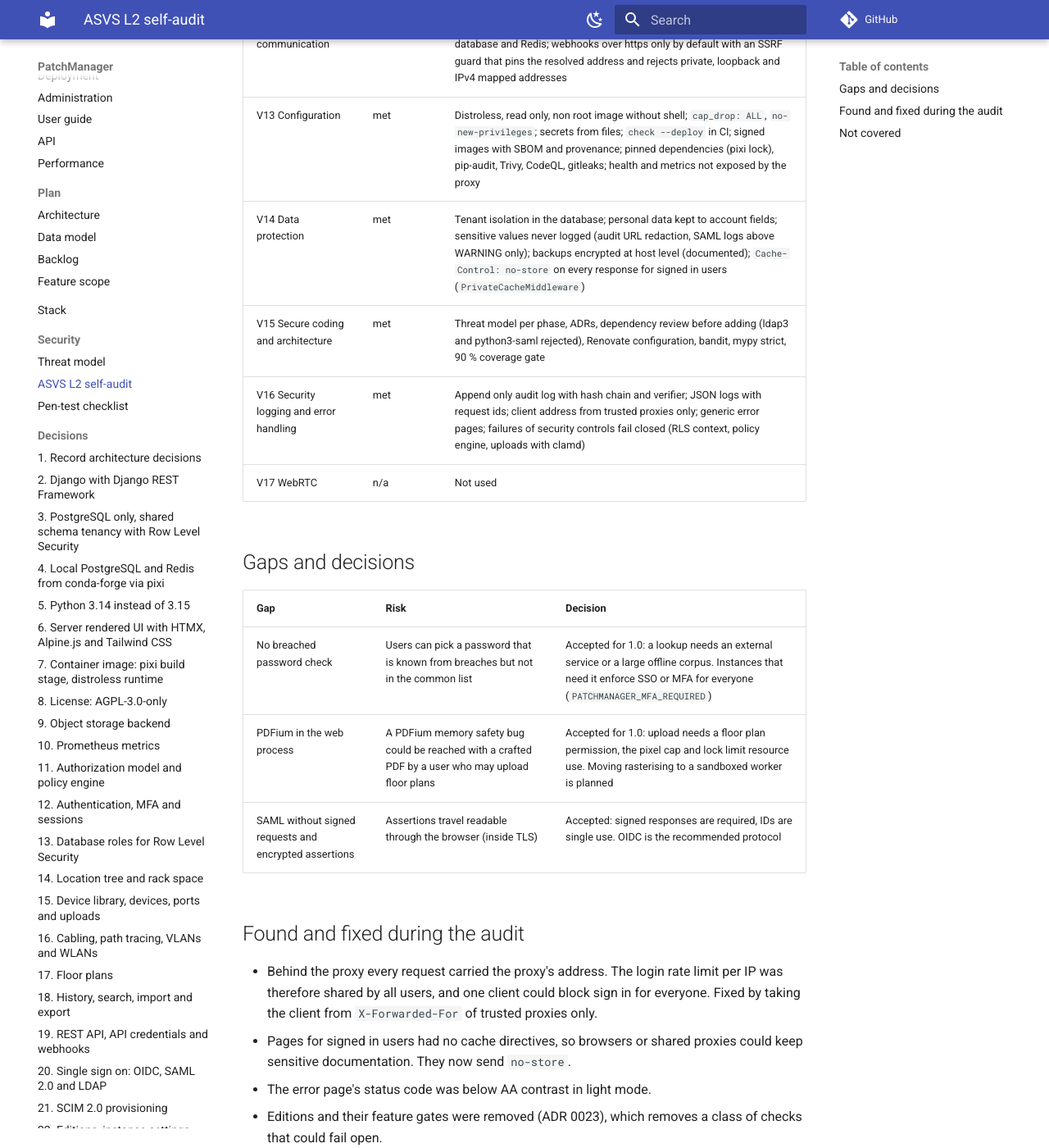
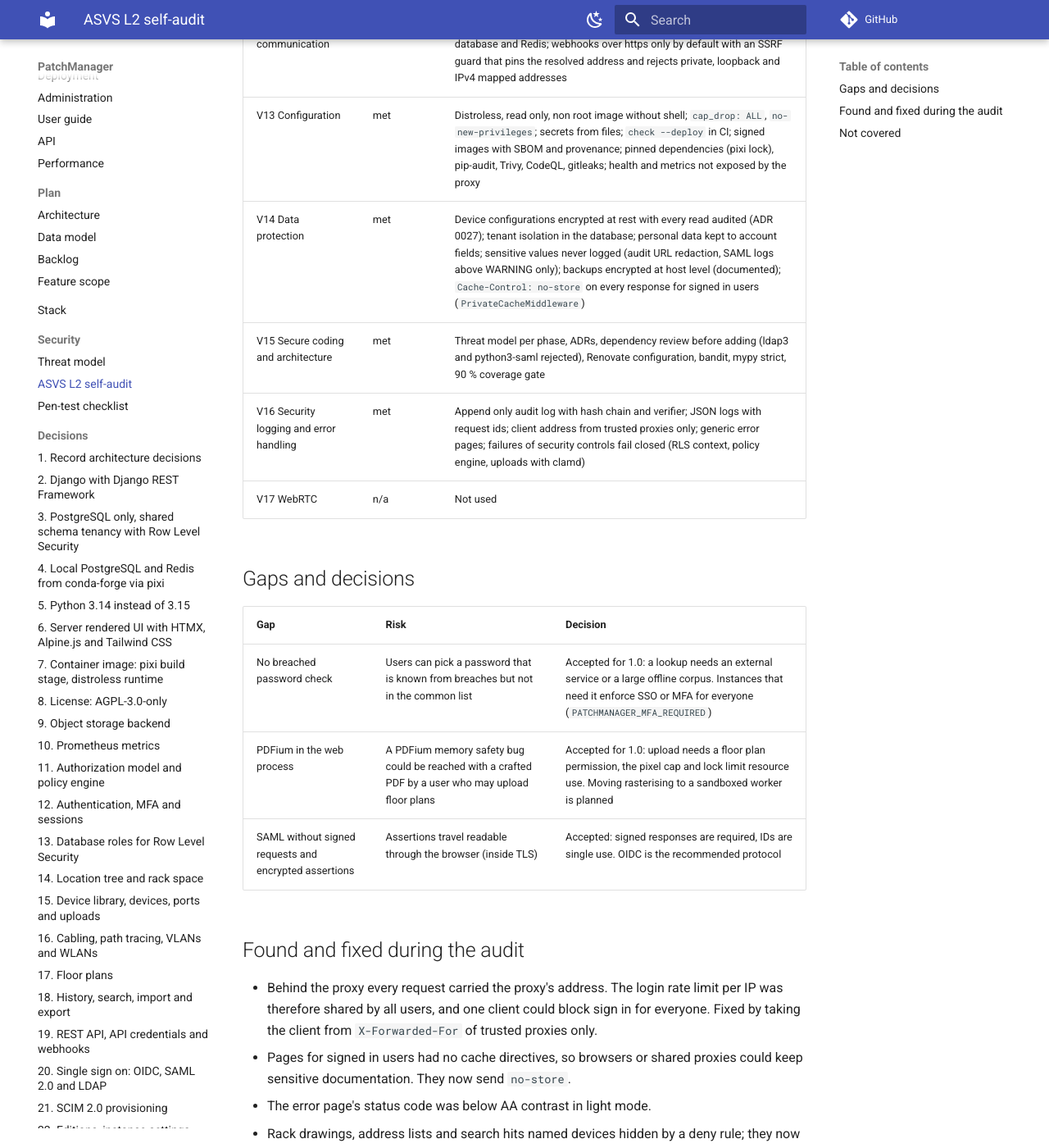
Before and after one commit to MalteKiefer/PatchManager, an MkDocs documentation site: the page built from docs/security/asvs-l2.md, in a window 1280 px wide and 1400 px high, scrolled down 1555 px. Shown: the whole window at 82% size. Built offline with MkDocs 1.6.1 and Material for MkDocs 9.7.7, drawn with Linux system fonts in a browser that asks for light colours; comment, search, counter and statistics services are not loaded; some of the changed text lies outside the part shown.

Commit message:
Update security and project docs for the new features
The self-audit, threat model, README and performance figures now cover rack drawings, IPAM and stored device configurations.

```diff
--- a/docs/security/asvs-l2.md
+++ b/docs/security/asvs-l2.md
@@ -24,7 +24,7 @@ present).
 | V11 Cryptography | met | Fernet (AES-128-CBC with HMAC-SHA256) for MFA secrets and uploads with key rotation; HMAC-SHA256 for tokens and webhook signatures; `secrets` for all random values; no custom primitives |
 | V12 Secure communication | met | TLS 1.2 and 1.3 at Caddy, HTTP redirected; internal network for app, database and Redis; webhooks over https only by default with an SSRF guard that pins the resolved address and rejects private, loopback and IPv4 mapped addresses |
 | V13 Configuration | met | Distroless, read only, non root image without shell; `cap_drop: ALL`, `no-new-privileges`; secrets from files; `check --deploy` in CI; signed images with SBOM and provenance; pinned dependencies (pixi lock), pip-audit, Trivy, CodeQL, gitleaks; health and metrics not exposed by the proxy |
-| V14 Data protection | met | Tenant isolation in the database; personal data kept to account fields; sensitive values never logged (audit URL redaction, SAML logs above WARNING only); backups encrypted at host level (documented); `Cache-Control: no-store` on every response for signed in users (`PrivateCacheMiddleware`) |
+| V14 Data protection | met | Device configurations encrypted at rest with every read audited (ADR 0027); tenant isolation in the database; personal data kept to account fields; sensitive values never logged (audit URL redaction, SAML logs above WARNING only); backups encrypted at host level (documented); `Cache-Control: no-store` on every response for signed in users (`PrivateCacheMiddleware`) |
 | V15 Secure coding and architecture | met | Threat model per phase, ADRs, dependency review before adding (ldap3 and python3-saml rejected), Renovate configuration, bandit, mypy strict, 90 % coverage gate |
 | V16 Security logging and error handling | met | Append only audit log with hash chain and verifier; JSON logs with request ids; client address from trusted proxies only; generic error pages; failures of security controls fail closed (RLS context, policy engine, uploads with clamd) |
 | V17 WebRTC | n/a | Not used |
@@ -45,6 +45,10 @@ present).
 * Pages for signed in users had no cache directives, so browsers or shared proxies
   could keep sensitive documentation. They now send `no-store`.
 * The error page's status code was below AA contrast in light mode.
+* Rack drawings, address lists and search hits named devices hidden by a deny rule;
+  they now show them only when visible.
+* A password-only session stayed on the enrolment page for ever after a second factor
+  was enrolled elsewhere; it is now signed out.
 * Editions and their feature gates were removed (ADR 0023), which removes a class of
   checks that could fail open.
 
```
Also changed, not shown: README.md (+3 -1 lines), docs/guides/performance.md (+3 -2 lines), docs/security/threat-model.md (+2 -0 lines).
